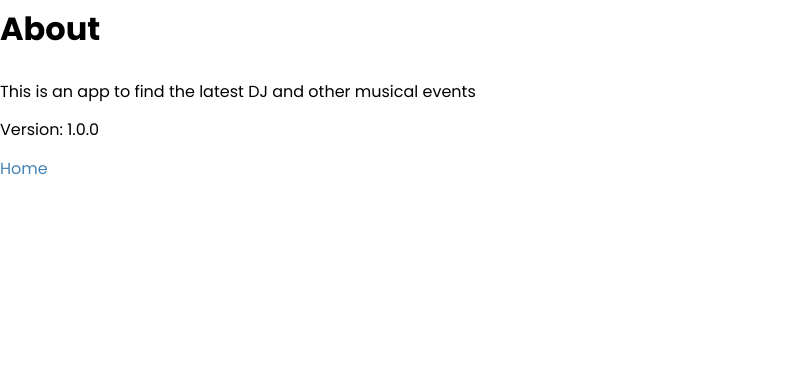
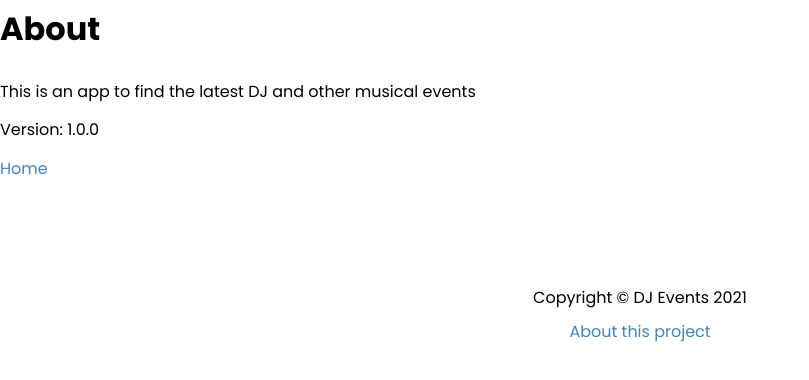
Before and after one commit to FadiZahhar/nextjs-project, a Next.js app: page /about in a window 1280 px wide. Shown: the top 380 px of the page, without its empty margins (0-809 px from the left). Built offline with nearby package versions, Linux system fonts and the light colour scheme.

Commit message:
adding the header and footer

```diff
--- /dev/null
+++ b/components/Footer.js
@@ -0,0 +1,14 @@
+import Link from 'next/link';
+
+import styles from '../styles/Footer.module.css';
+
+export default function Footer () {
+    return (
+<footer className={styles.footer}>
+      <p>Copyright &copy; DJ Events 2021</p>
+      <p>
+      <Link href='/about'>About this project </Link>
+      </p>
+      </footer>
+    );
+}
--- a/components/Header.js
+++ b/components/Header.js
@@ -0,0 +1,25 @@
+import Link from 'next/link';
+
+import styles from '../styles/Header.module.css';
+
+export default function Header () {
+    return (
+      <header className={styles.header}>
+      <div class={style.logo}>
+      <Link href="/">
+      <a>DJ Events</a>
+      </Link>
+      </div>
+
+      <nav>
+      <ul>
+      <li>
+      <Link href='/events'>
+      <a>Events</a>
+      </Link>
+      </li>
+      </ul>
+      </nav>
+      </header>
+    );
+}
--- a/components/Layout.js
+++ b/components/Layout.js
@@ -1,5 +1,7 @@
 import Head from 'next/head';
 import styles from '../styles/Layout.module.css';
+import Header from './Header';
+import Footer from './Footer';
 
 export default function Layout({title,keywords,description,children}) {
     return (
@@ -11,6 +13,7 @@
         </Head>
 
         {children}
+        <Footer />
         </div>
    )
 }
```
